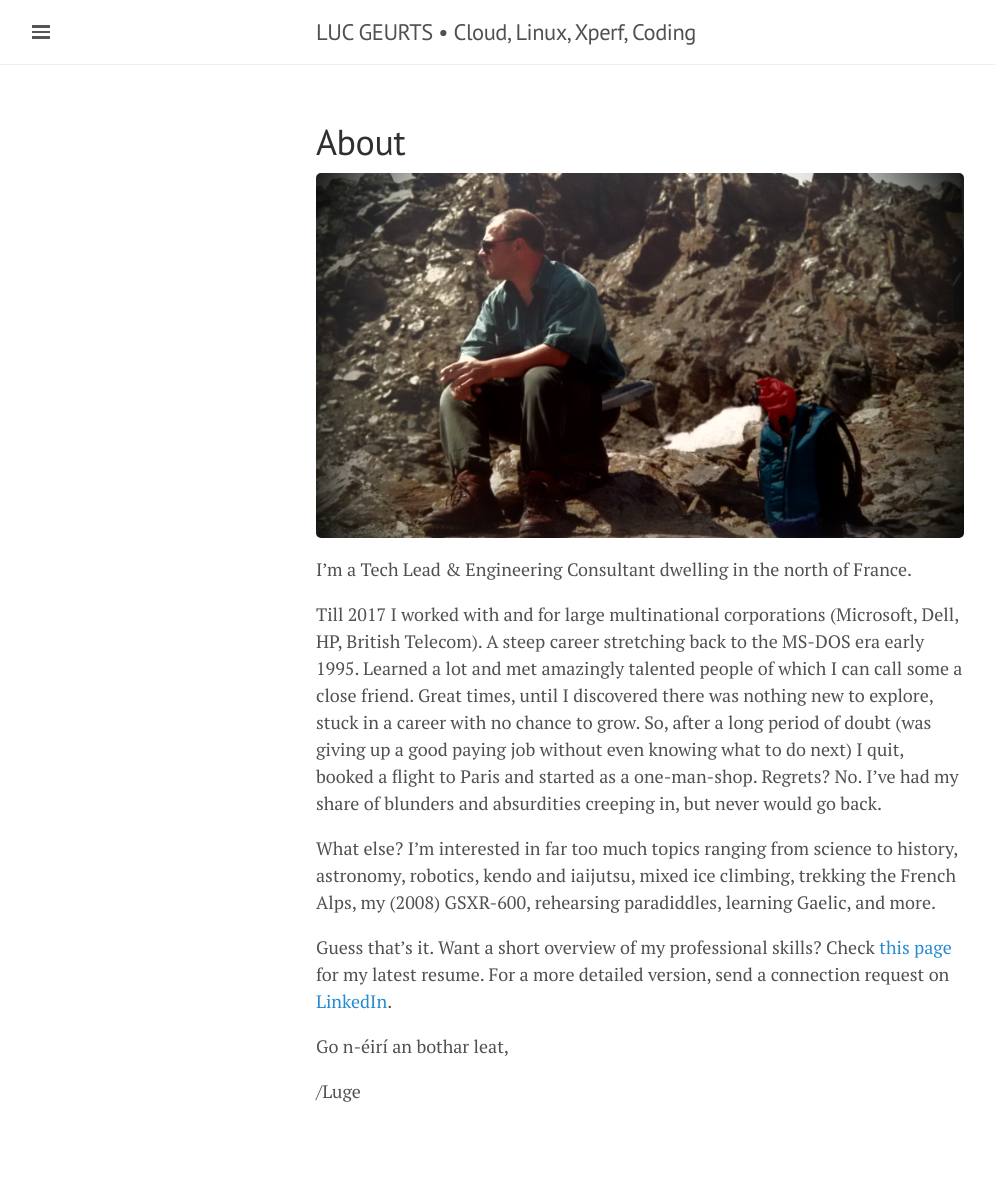
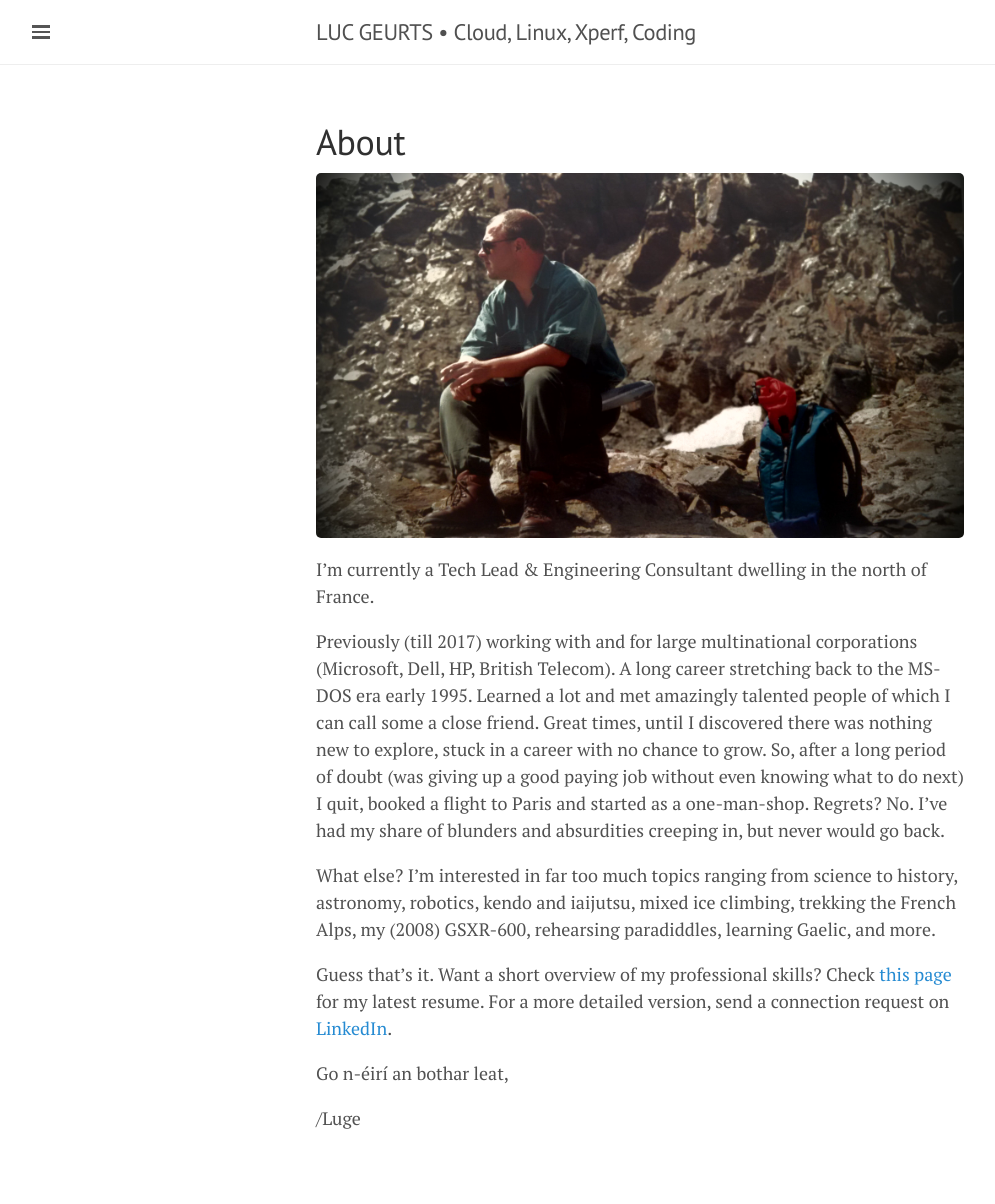
Before and after one commit to lgeurts/lgeurts.github.io, a Jekyll site: the page built from about.md, in a window 1280 px wide. Shown: the whole page, without its empty margins (0-995 px from the left). Built offline with Jekyll 4.4.1, drawn with Linux system fonts in a browser that asks for light colours; nearby versions of some CDN libraries; before the commit the page ends 1177 px from its top, so only the background shows below that.

Commit message:
Update about.md

```diff
--- a/about.md
+++ b/about.md
@@ -5,9 +5,9 @@
 
 ![KNAV Austria](/assets/C2ADV01.jpg)
 
-I'm a Tech Lead & Engineering Consultant dwelling in the north of France.
+I'm currently a Tech Lead & Engineering Consultant dwelling in the north of France.
 
-Till 2017 I worked with and for large multinational corporations (Microsoft, Dell, HP, British Telecom). A steep career stretching back to the MS-DOS era early 1995.
+Previously (till 2017) working with and for large multinational corporations (Microsoft, Dell, HP, British Telecom). A long career stretching back to the MS-DOS era early 1995.
 Learned a lot and met amazingly talented people of which I can call some a close friend. Great times, until I discovered there was nothing new to explore, stuck in a career with no chance to grow. So, after a long period of doubt (was giving up a good paying job without even knowing what to do next) I quit, booked a flight to Paris and started as a one-man-shop. Regrets? No. I've had my share of blunders and absurdities creeping in, but never would go back.
 
 What else? I'm interested in far too much topics ranging from science to history, astronomy, robotics, kendo and iaijutsu, mixed ice climbing, trekking the French Alps, my (2008) GSXR-600, rehearsing paradiddles, learning Gaelic, and more.
```
